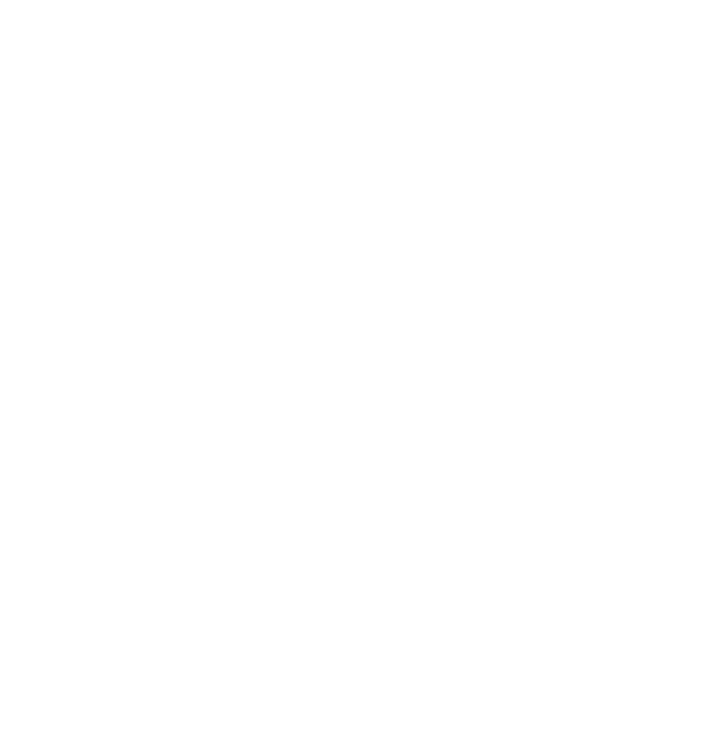
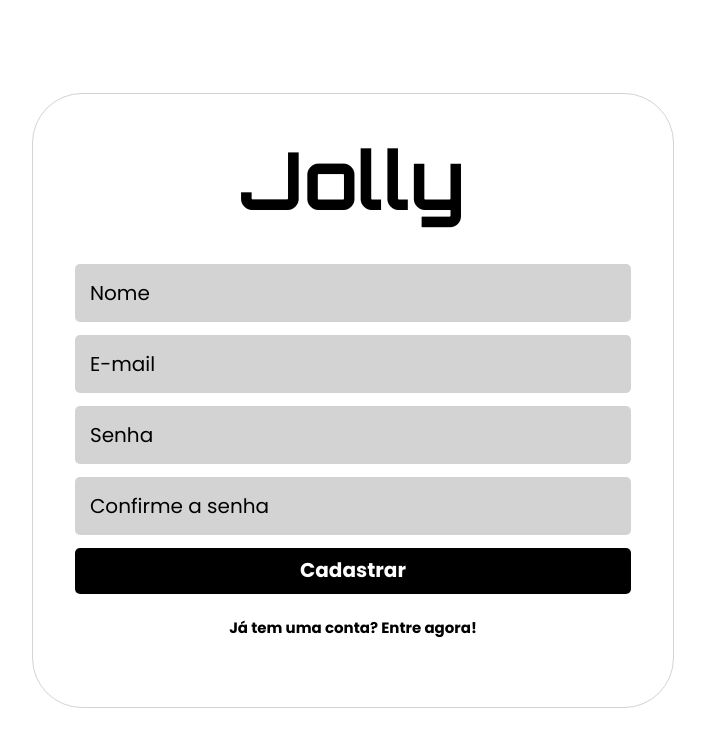
Before and after one commit to jhuvis/projeto14-jolly-front, a React (Create React App) app: page /sign-up in a window 1280 px wide. Before the commit this address had no page. Shown: the top 746 px of the page, without its empty margins (287-992 px from the left). Built offline with nearby package versions, Linux system fonts and the light colour scheme.

Commit message:
sign in/up done

```diff
--- a/src/Components/App/App.js
+++ b/src/Components/App/App.js
@@ -2,7 +2,8 @@ import { BrowserRouter, Routes, Route } from "react-router-dom";
 import { useState } from "react";
 import UserContext from "../../contexts/UserContext";
 import HomeDisplay from "../HomeDisplay/HomeDisplay";
-
+import SignInDisplay from "../SignInDisplay/SignInDisplay";
+import SignUpDisplay from "../SignUpDisplay/SignUpDisplay";
 
 export default function App(){
     const [tasks, setTasks] = useState([]);
@@ -11,6 +12,8 @@ export default function App(){
             <BrowserRouter>
                 <Routes>
                     <Route path="/" element={<HomeDisplay />} />
+                    <Route path="/sign-in" element={<SignInDisplay />} />
+                    <Route path="/sign-up" element={<SignUpDisplay />} />
                 </Routes>
 		    </BrowserRouter>
         </UserContext.Provider>
--- /dev/null
+++ b/src/Components/SignInDisplay/SignInDisplay.js
@@ -0,0 +1,166 @@
+import styled from 'styled-components';
+import { useNavigate } from "react-router-dom";
+import { useState } from "react";
+import { useContext } from "react";
+import UserContext from "../../contexts/UserContext";
+import { ThreeDots } from "react-loader-spinner";
+import { postSignIn } from '../../service/api';
+
+export default function SignInDisplay(){
+    const { tasks, setTasks } = useContext(UserContext);
+    const [email, setEmail] = useState("");
+	const [password, setPassword] = useState("");
+    const navigate = useNavigate();
+    const [isLoading, setIsLoading] = useState(false);
+    function logIn (event) {
+        event.preventDefault();
+        setIsLoading(true);
+		postSignIn({
+			email: email,
+			password: password
+		}).then((answer) => {
+            setTasks(answer.data);
+            navigate("/");
+        }).catch((err) => {
+            alert("Login não efetuado! Tente novamente!");
+            setIsLoading(false);
+            console.error(err);
+        });
+    }
+    function getSignUp(){
+        navigate('/sign-up');
+    }
+    function getHome(){
+        navigate('/');
+    }
+    return(
+        <>
+            <Content>
+                <Centering>
+                    <BackHome onClick={getHome}><ion-icon name="arrow-back"></ion-icon></BackHome>
+                    <Logo>Jolly</Logo>
+                    <Form onSubmit={logIn}>
+                        <Input placeholder="E-mail" disabled={isLoading} type="email" required onChange={e => setEmail(e.target.value)}/>
+                        <Input placeholder="Senha" disabled={isLoading} type="password" required onChange={e => setPassword(e.target.value)}/>
+                        {isLoading ?
+                        <Button disabled><ThreeDots
+                        color={'white'}
+                        height={30}
+                        width={40}/></Button>
+                        :
+                        <Button type="submit" disabled={isLoading}>Entrar</Button>
+                        }
+                    </Form>
+
+                    <Register onClick={getSignUp}>Primeira vez? Cadastre-se!</Register>
+                </Centering>
+            </Content>
+        </>
+    )
+}
+
+const BackHome = styled.div`
+    position: absolute;
+    font-size: 40px;
+    top: 65px;
+    left: 9%;
+`;
+
+const Centering = styled.div`
+    border: 1px solid lightgray;
+    display: flex;
+    flex-direction: column;
+    justify-content: center;
+    align-items: center;
+    width: 50%;
+    border-radius: 50px;
+    position: relative;
+`;
+
+const Logo = styled.div`
+    font-family: 'Orbitron';
+    font-style: normal;
+    font-weight: 700;
+    font-size: 80px;
+    line-height: 30px;
+    color: #000000;
+    margin-bottom: 70px;
+    margin-top: 70px;
+`;
+
+const Form = styled.form`
+    display: flex;
+    flex-direction: column;
+    align-items: center;
+    width: 100%;
+`;
+
+const Content = styled.div`
+    width: 100vw;
+    height: 100vh;
+	display: flex;
+    flex-direction: column;
+    align-items: center;
+    justify-content: center;
+`;
+
+const Input = styled.input`
+    background-color: lightgray;
+    box-sizing: border-box;
+    padding-left: 15px;
+    border: none;
+    border-radius: 5px;
+    width: 86.9%;
+    height: 58px;
+    margin-bottom: 13px;
+    text-decoration: none;
+    font-family: 'Poppins';
+    font-style: normal;
+    font-weight: 400;
+    font-size: 20px;
+    line-height: 23px;
+    color: #000000;
+    ::placeholder{
+        color: #000000;
+    }
+`;
+
+const Button = styled.button`
+    width: 86.9%;
+    height: 46px;
+    box-sizing: border-box;
+    background-color: black;
+    border-radius: 5px;
+    font-family: 'Poppins';
+    font-style: normal;
+    font-weight: 700;
+    font-size: 20px;
+    line-height: 23px;
+    color: white;
+    border: none;
+    margin-bottom: 25px;
+    display: flex;
+    justify-content: center;
+    align-items: center;
+    :hover{
+        cursor: pointer;
+        background-color: darkgrey;
+    }
+`;
+
+const Register = styled.p`
+    text-align: center;
+    text-decoration: none;
+    text-decoration-line: none;
+    font-family: 'Poppins';
+    font-style: normal;
+    font-weight: 700;
+    font-size: 15px;
+    line-height: 18px;
+    color: black;
+    margin-bottom: 70px;
+    :hover{
+        cursor: pointer;
+        color: grey;
+    }
+`;
--- /dev/null
+++ b/src/Components/SignUpDisplay/SignUpDisplay.js
@@ -0,0 +1,157 @@
+import styled from 'styled-components';
+import { useNavigate , Link } from "react-router-dom";
+import { useState } from "react";
+import axios from "axios";
+import { ThreeDots } from "react-loader-spinner";
+import { postSignUp } from '../../service/api';
+
+export default function SignUpDisplay(){
+    const [email, setEmail] = useState("");
+	const [password, setPassword] = useState("");
+    const [passwordConfirm, setPasswordConfirm] = useState("");
+    const [name, setName] = useState("");
+    const [isLoading, setIsLoading] = useState(false);
+    const navigate = useNavigate();
+    function registerIn (event) {
+        event.preventDefault();
+        setIsLoading(true);
+        if(password === passwordConfirm){
+            postSignUp({
+                email: email,
+                name: name,
+                password: password
+            }).then(() => {navigate("/sign-in")}).catch((err) => {
+                alert("Cadastro não efetuado! Tente novamente!");
+                setIsLoading(false);
+                console.error(err);
+            });
+        }else{
+            alert('Senhas não coincidem! Digite novamente!');
+            setIsLoading(false);
+        };
+    }
+    function getSignIn(){
+        navigate('/sign-in');
+    }
+    return(
+        <>
+            <Content>
+                <Centering>
+                    <Logo>Jolly</Logo>
+                    <Form onSubmit={registerIn}>
+                        <Input placeholder="Nome" disabled={isLoading} type="text" required onChange={e => setName(e.target.value)}/>
+                        <Input placeholder="E-mail" disabled={isLoading} type="email" required onChange={e => setEmail(e.target.value)}/>
+                        <Input placeholder="Senha" disabled={isLoading} type="password" required onChange={e => setPassword(e.target.value)}/>
+                        <Input placeholder="Confirme a senha" disabled={isLoading} type="password" required onChange={e => setPasswordConfirm(e.target.value)}/>
+                        {isLoading ?
+                        <Button disabled><ThreeDots
+                        color={'white'}
+                        height={30}
+                        width={30}/></Button>
+                        :
+                        <Button type="submit" disabled={isLoading}>Cadastrar</Button>
+                        }
+                    </Form>
+                    <Register onClick={getSignIn}>Já tem uma conta? Entre agora!</Register>
+                </Centering>
+                </Content>
+        </>
+    )
+}
+const Centering = styled.div`
+    border: 1px solid lightgray;
+    display: flex;
+    flex-direction: column;
+    justify-content: center;
+    align-items: center;
+    width: 50%;
+    border-radius: 50px;
+`;
+
+const Logo = styled.div`
+    font-family: 'Orbitron';
+    font-style: normal;
+    font-weight: 700;
+    font-size: 80px;
+    line-height: 30px;
+    color: #000000;
+    margin-bottom: 70px;
+    margin-top: 70px;
+`;
+
+const Form = styled.form`
+    display: flex;
+    flex-direction: column;
+    align-items: center;
+    width: 100%;
+`;
+
+const Content = styled.div`
+    width: 100vw;
+    height: 100vh;
+	display: flex;
+    flex-direction: column;
+    align-items: center;
+    justify-content: center;
+`;
+
+const Input = styled.input`
+    background-color: lightgray;
+    box-sizing: border-box;
+    padding-left: 15px;
+    border: none;
+    border-radius: 5px;
+    width: 86.9%;
+    height: 58px;
+    margin-bottom: 13px;
+    text-decoration: none;
+    font-family: 'Poppins';
+    font-style: normal;
+    font-weight: 400;
+    font-size: 20px;
+    line-height: 23px;
+    color: #000000;
+    ::placeholder{
+        color: #000000;
+    }
+`;
+
+const Button = styled.button`
+    width: 86.9%;
+    height: 46px;
+    box-sizing: border-box;
+    background-color: black;
+    border-radius: 5px;
+    font-family: 'Poppins';
+    font-style: normal;
+    font-weight: 700;
+    font-size: 20px;
+    line-height: 23px;
+    color: white;
+    border: none;
+    margin-bottom: 25px;
+    display: flex;
+    justify-content: center;
+    align-items: center;
+    :hover{
+        cursor: pointer;
+        background-color: darkgrey;
+    }
+`;
+
+const Register = styled.p`
+    text-align: center;
+    text-decoration: none;
+    text-decoration-line: none;
+    font-family: 'Poppins';
+    font-style: normal;
+    font-weight: 700;
+    font-size: 15px;
+    line-height: 18px;
+    color: black;
+    margin-bottom: 70px;
+    :hover{
+        cursor: pointer;
+        color: grey;
+    }
+`;
```
